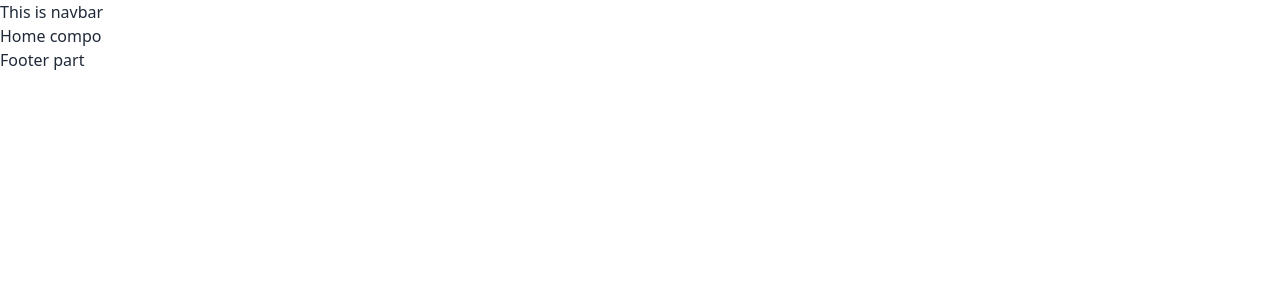
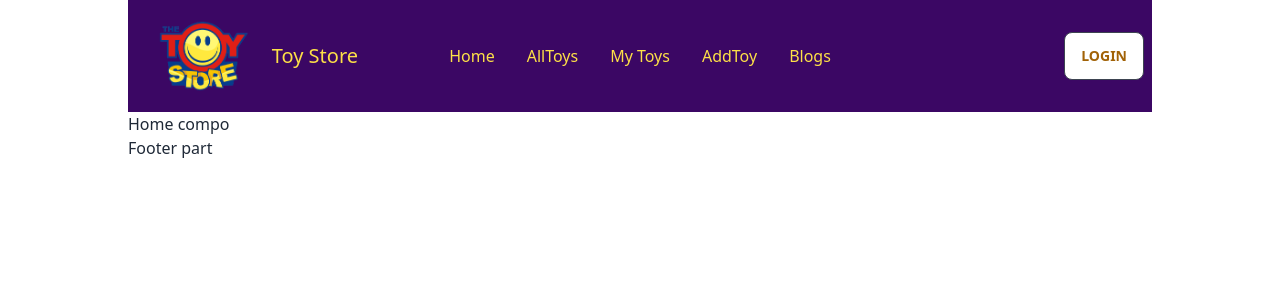
Before and after one commit to mamunuddinbu/toy-market-client, a React (Vite) app: page / in a window 1280 px wide. Shown: the top 300 px of the page. Built offline with nearby package versions, Linux system fonts and the light colour scheme.

Commit message:
Navbar completed as a template

```diff
--- a/src/components/common/Navbar.jsx
+++ b/src/components/common/Navbar.jsx
@@ -1,11 +1,38 @@
-import React from 'react';
+import React from "react";
+import logo from "../../assets/logo.png";
+import { Link } from "react-router-dom";
 
 const Navbar = () => {
-    return (
-        <div>
-            <p>This is navbar</p>
+  return (
+    <div className="navbar bg-purple-950 text-yellow-300">
+      <div className="navbar-start">
+        <div className="flex items-center text-xl">
+          <img className="h-24" src={logo} alt="" />
+          <p>Toy Store</p>
         </div>
-    );
+      </div>
+      <div className="navbar-center hidden lg:flex">
+        <ul className="menu menu-horizontal px-1">
+          <li>
+            <Link to={'/'}>Home </Link>
+          </li>
+          <li><Link to={'/all-toys'}>AllToys</Link></li>
+          <li>
+            <Link to={'/my-toys'}>My Toys</Link>
+          </li>
+          <li>
+            <Link to={'/add-toy'}>AddToy</Link>
+          </li>
+          <li>
+            <Link to={'/blogs'}>Blogs</Link>
+          </li>
+        </ul>
+      </div>
+      <div className="navbar-end">
+        <a className="btn bg-white text-yellow-700">Login</a>
+      </div>
+    </div>
+  );
 };
 
 export default Navbar;
--- a/src/main.jsx
+++ b/src/main.jsx
@@ -7,7 +7,10 @@ import router from "./components/Routes/Routes";
 
 
 ReactDOM.createRoot(document.getElementById("root")).render(
-  <React.StrictMode>
+  <div className='max-w-5xl mx-auto'>
+    <React.StrictMode>
     <RouterProvider router={router} />
   </React.StrictMode>
+  </div>
+
 );
```
Also changed, not shown: src/components/Routes/Routes.jsx (+21 -0 lines), src/assets/logo.png (added).
